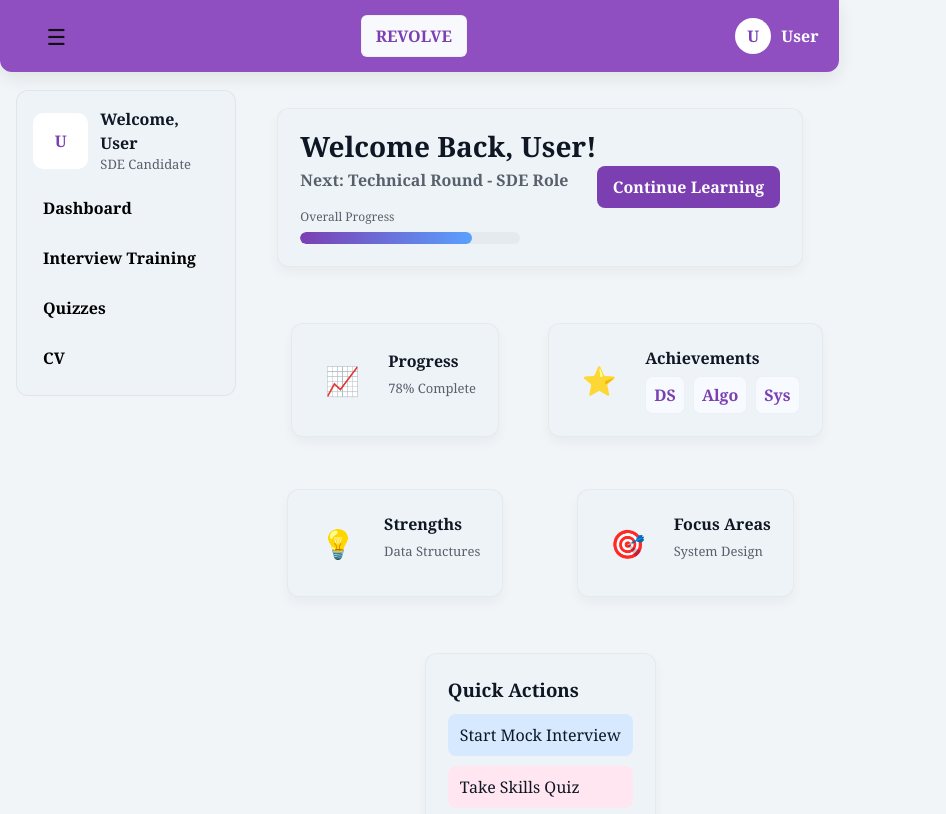
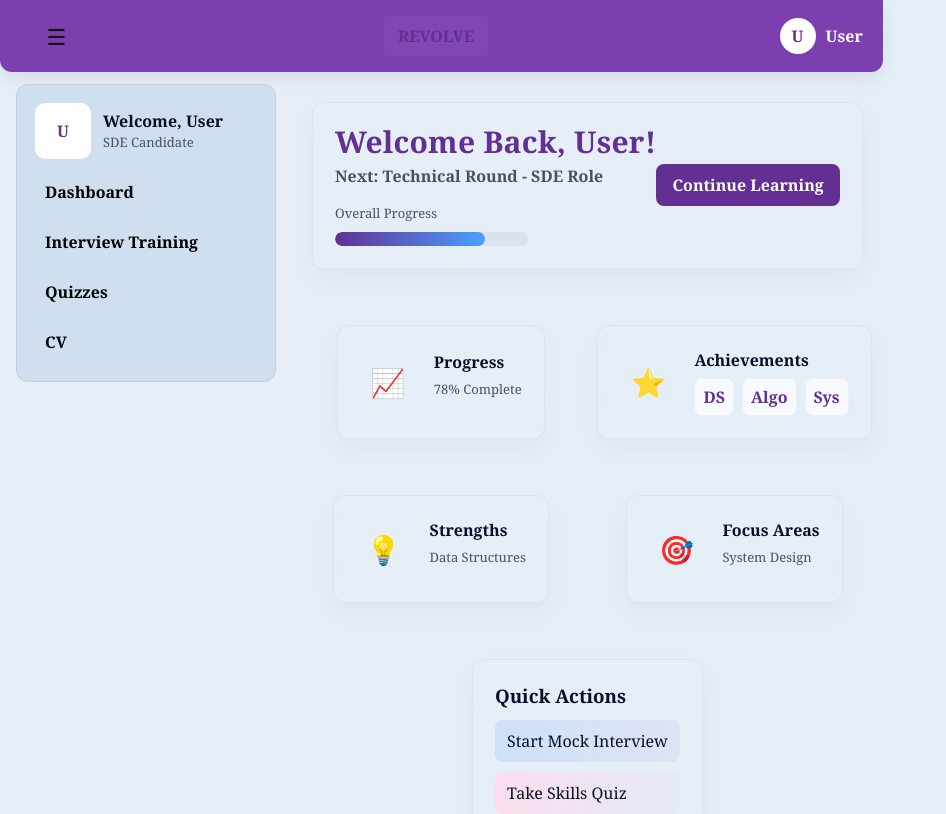
Before and after one commit to Shenukafdo2006/SDGP-AI-Interviewer, a React app in the folder frontend/: page / in a window 1280 px wide. Shown: the top 814 px of the page, without its empty margins (0-946 px from the left). Built offline with nearby package versions, Linux system fonts and the light colour scheme; the HTML template or start-up script is replaced by a standard one.

Commit message:
design change

```diff
--- a/frontend/src/DashBoard.css
+++ b/frontend/src/DashBoard.css
@@ -1,17 +1,19 @@
 /* Dashboard styles updated to match the provided design */
 
 :root{
-    --purple: #8f4fc1;
-    --purple-dark: #7b3fb2;
-    --page-bg: #f2f5f8; /* soft page background */
-    --surface: #eef3f7; /* card and panel surfaces */
-    --muted: #58606b;
-    --text: #0f1724;
-    --accent: #5aa0ff;
+    --purple: #7c3fb0;
+    --purple-dark: #632f93;
+    --blue-accent: #4aa0ff;
+    --page-bg: #e6eef8; /* slightly darker soft blue-gray page background */
+    --surface: #dfe8f6; /* darker surface for cards and panels */
+    --panel: #cfdff0; /* sidebar/panel tone */
+    --muted: #495063;
+    --text: #071028;
+    --accent: #4aa0ff;
 }
 
 *{box-sizing:border-box}
-body{margin:0;font-family: Georgia, 'Times New Roman', serif;background:var(--page-bg);color:var(--text)}
+body{margin:0;font-family: Georgia, 'Times New Roman', serif;background:var(--page-bg);color:var(--text);-webkit-font-smoothing:antialiased}
 
 .topbar{
     background:var(--purple);
@@ -26,15 +28,15 @@ body{margin:0;font-family: Georgia, 'Times New Roman', serif;background:var(--pa
 }
 .topbar .menu{font-size:22px;color:#111;background:transparent;border:none}
 .brand{display:flex;align-items:center;justify-content:center;flex:1}
-.logo-circle{background:#f7f9fc;padding:8px 14px;border-radius:6px;color:var(--purple-dark);font-weight:800;border:1px solid rgba(0,0,0,0.04)}
+.logo-circle{background:rgba(255,255,255,0.04);padding:8px 14px;border-radius:6px;color:var(--purple-dark);font-weight:800;border:1px solid rgba(0,0,0,0.04)}
 .profile{display:flex;align-items:center;gap:10px}
 .avatar{width:36px;height:36px;border-radius:50%;background:#fff;color:var(--purple-dark);display:flex;align-items:center;justify-content:center;font-weight:700}
 .username{color:#fff;font-weight:600}
 
-.layout{display:flex;gap:22px;max-width:1200px;margin:18px auto;padding:0 16px}
-.container{flex:1;display:flex;flex-direction:column;gap:20px}
+.layout{display:flex;gap:28px;width:100%;max-width:none;margin:12px 8px;padding:0 8px}
+.container{flex:1;display:flex;flex-direction:column;gap:20px;padding-right:12px}
 
-.sidebar{width:220px;background:var(--surface);border-radius:12px;padding:16px;border:1px solid rgba(0,0,0,0.06);height:fit-content}
+.sidebar{width:260px;background:var(--panel);border-radius:12px;padding:18px;border:1px solid rgba(0,0,0,0.06);height:fit-content}
 .sidebar-top{display:flex;gap:12px;align-items:center;margin-bottom:12px}
 .avatar-lg{width:56px;height:56px;border-radius:10px;background:#fff;color:var(--purple-dark);display:flex;align-items:center;justify-content:center;font-weight:800}
 .user-info .name{font-weight:700}
@@ -43,19 +45,19 @@ body{margin:0;font-family: Georgia, 'Times New Roman', serif;background:var(--pa
 .nav-item{background:transparent;border:none;text-align:left;padding:10px;border-radius:8px;cursor:pointer;font-weight:600}
 .nav-item:hover{background:rgba(0,0,0,0.03)}
 
-.card{background:var(--surface);border-radius:12px;padding:22px;border:1px solid rgba(0,0,0,0.04);box-shadow:0 6px 12px rgba(15,23,36,0.04)}
-.hero{display:flex;align-items:center;justify-content:space-between;padding:20px;background:linear-gradient(180deg, rgba(240,246,255,0.9), rgba(243,247,250,0.9))}
-.hero-left h1{margin:0;font-size:28px;color:var(--text)}
+.card{background:linear-gradient(180deg, rgba(255,255,255,0.02), rgba(255,255,255,0.01));border-radius:12px;padding:22px;border:1px solid rgba(0,0,0,0.04);box-shadow:0 10px 30px rgba(7,16,40,0.06);backdrop-filter: blur(6px)}
+.hero{display:flex;align-items:center;justify-content:space-between;padding:22px;background:linear-gradient(90deg, rgba(124,63,176,0.06), rgba(74,160,255,0.04))}
+.hero-left h1{margin:0;font-size:30px;color:var(--purple-dark);letter-spacing:0.2px}
 .hero-left .next{margin-top:6px;color:var(--muted);font-weight:600}
 .cta{background:var(--purple-dark);color:#fff;border:none;padding:10px 16px;border-radius:8px;cursor:pointer;font-weight:700}
 
 .progress-wrap{margin-top:12px}
-.progress-label{font-size:12px;color:var(--muted);margin-bottom:6px}
-.progress-bar{width:220px;background:rgba(15,23,36,0.04);height:12px;border-radius:8px;overflow:hidden}
-.progress-fill{height:100%;background:linear-gradient(90deg,var(--purple-dark),var(--accent));border-radius:8px}
+.progress-label{font-size:13px;color:var(--muted);margin-bottom:8px}
+.progress-bar{width:320px;max-width:60%;background:rgba(7,16,40,0.05);height:14px;border-radius:10px;overflow:hidden}
+.progress-fill{height:100%;background:linear-gradient(90deg,var(--purple-dark),var(--blue-accent));border-radius:10px}
 
-.grid{display:grid;grid-template-columns:repeat(2,1fr);gap:16px}
-.info{display:flex;align-items:center;gap:18px;padding:18px;background:linear-gradient(180deg, #f6fafc, #eef6fb);border-radius:12px}
+.grid{display:grid;grid-template-columns:repeat(auto-fit,minmax(260px,1fr));gap:20px;width:100%}
+.info{display:flex;align-items:center;gap:18px;padding:20px;background:linear-gradient(180deg, rgba(255,255,255,0.02), rgba(255,255,255,0.01));border-radius:12px}
 .icon{font-size:28px;width:56px;height:56px;display:flex;align-items:center;justify-content:center}
 .meta h3{margin:0;font-size:16px}
 .meta .sub{margin-top:6px;color:var(--muted);font-size:13px}
@@ -65,20 +67,25 @@ body{margin:0;font-family: Georgia, 'Times New Roman', serif;background:var(--pa
 .quick-actions h3{margin:0 0 10px 0}
 .actions{display:flex;flex-direction:column;gap:10px}
 .action{display:inline-block;padding:10px 12px;border-radius:8px;color:var(--text);text-decoration:none;border:none;text-align:left}
-.bar.blue{background:#d6e9ff}
-.bar.pink{background:#ffe6f1}
-.bar.green{background:#e8f6ea}
+.bar.blue{background:linear-gradient(90deg, rgba(74,160,255,0.16), rgba(124,63,176,0.06))}
+.bar.pink{background:linear-gradient(90deg, rgba(255,217,233,0.8), rgba(124,63,176,0.02))}
+.bar.green{background:linear-gradient(90deg, rgba(200,246,218,0.8), rgba(74,160,255,0.02))}
 
 .footer{display:flex;justify-content:space-between;align-items:center;padding:12px}
 .footer .small{color:var(--muted);font-size:13px}
 
 /* Responsive adjustments */
 
-@media (max-width:1000px){
+@media (max-width:1200px){
+    .layout{padding:0 16px}
+    .sidebar{display:block}
+    .progress-bar{width:260px}
+}
+
+@media (max-width:900px){
+    .sidebar{display:none}
     .layout{padding:0 12px}
-    .sidebar{display:none}
-    .layout.sidebar-open .sidebar{display:block;position:fixed;left:12px;top:90px;z-index:40}
-    .progress-bar{width:180px}
+    .progress-bar{width:220px}
 }
 
 @media (max-width:700px){
--- a/frontend/src/InterviewTraining.css
+++ b/frontend/src/InterviewTraining.css
@@ -1,19 +1,20 @@
 /* InterviewTraining: aligned with DashBoard visual language */
 
 :root{
-  --purple: #8f4fc1;
-  --purple-dark: #7b3fb2;
-  --page-bg: #f2f5f8;
-  --surface: #eef3f7;
-  --muted: #58606b;
-  --text: #0f1724;
+  --purple: #7c3fb0;
+  --purple-dark: #632f93;
+  --blue-accent: #4aa0ff;
+  --page-bg: #e6eef8;
+  --surface: #dfe8f6;
+  --muted: #495063;
+  --text: #071028;
 }
 
 *{box-sizing:border-box}
 
 .interview-page{
   min-height:100vh;
-  padding:0;
+  padding:12px 8px 40px 8px;
   background:var(--page-bg);
   font-family: Georgia, 'Times New Roman', serif;
   color:var(--text);
@@ -30,12 +31,12 @@
   box-shadow:0 6px 18px rgba(15,23,36,0.06);
 }
 .menu-icon{font-size:28px;color:#111}
-.logo{background:#f7f9fc;padding:8px 12px;border-radius:8px;color:var(--purple-dark);font-weight:800;border:1px solid rgba(0,0,0,0.04)}
+.logo{background:rgba(255,255,255,0.04);padding:8px 12px;border-radius:8px;color:var(--purple-dark);font-weight:800;border:1px solid rgba(0,0,0,0.04)}
 
 .title{max-width:1100px;margin:22px auto 6px auto;padding:0 20px;font-size:28px}
 .subtitle{max-width:1100px;margin:0 auto 18px auto;padding:0 20px;color:var(--muted);font-weight:600}
 
-.card{max-width:1100px;margin:18px auto;padding:22px;border-radius:12px;background:var(--surface);border:1px solid rgba(0,0,0,0.04)}
+.card{max-width:1100px;margin:18px auto;padding:22px;border-radius:12px;background:linear-gradient(180deg, rgba(255,255,255,0.02), rgba(255,255,255,0.01));border:1px solid rgba(0,0,0,0.04);box-shadow:0 10px 24px rgba(7,16,40,0.04)}
 .card h2{margin:0 0 8px 0}
 .description{color:var(--muted);margin-bottom:14px}
 
```
